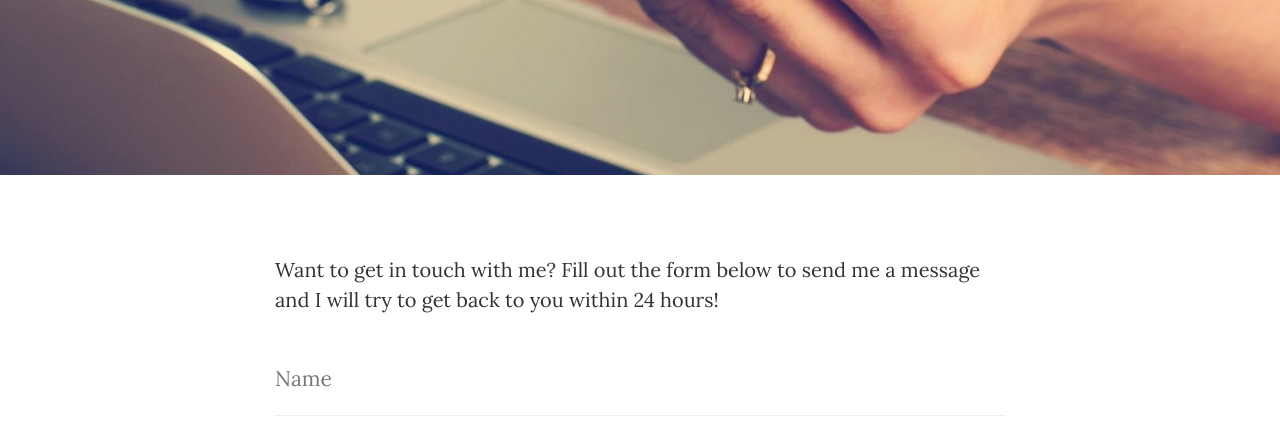
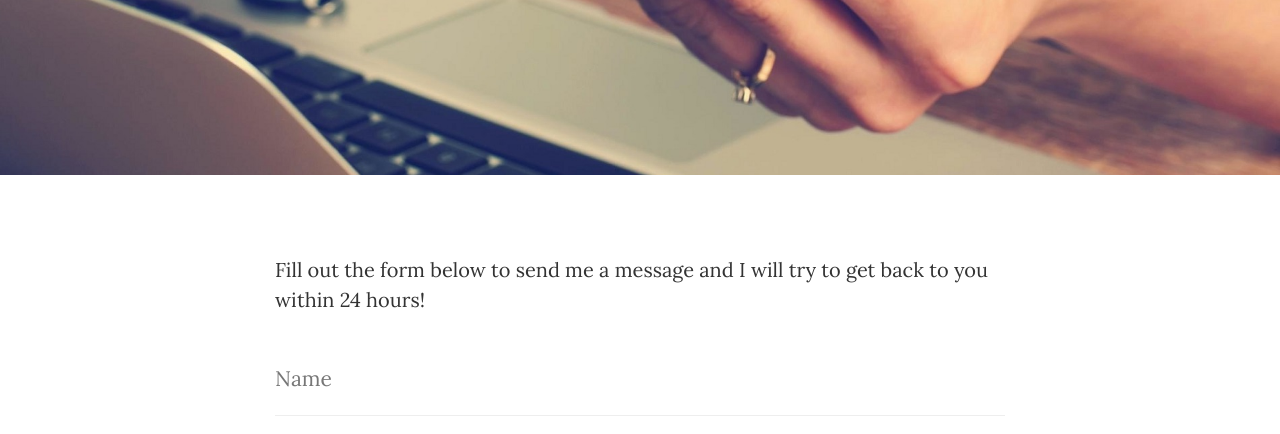
Before and after one commit to MeaghanRea/Portfolio, a website: page contact.html in a window 1280 px wide. Shown: the part 349-783 px from the top of the page. Drawn offline with nearby package versions, Linux system fonts and the light colour scheme.

Commit message:
edited verbiage on contact page

```diff
--- a/contact.html
+++ b/contact.html
@@ -67,7 +67,7 @@
     <div class="container">
       <div class="row">
         <div class="col-lg-8 col-md-10 mx-auto">
-          <p>Want to get in touch with me? Fill out the form below to send me a message and I will try to get back to you within 24 hours!</p>
+          <p>Fill out the form below to send me a message and I will try to get back to you within 24 hours!</p>
           <!-- Contact Form - Enter your email address on line 19 of the mail/contact_me.php file to make this form work. -->
           <!-- WARNING: Some web hosts do not allow emails to be sent through forms to common mail hosts like Gmail or Yahoo. It's recommended that you use a private domain email address! -->
           <!-- NOTE: To use the contact form, your site must be on a live web host with PHP! The form will not work locally! -->
```
